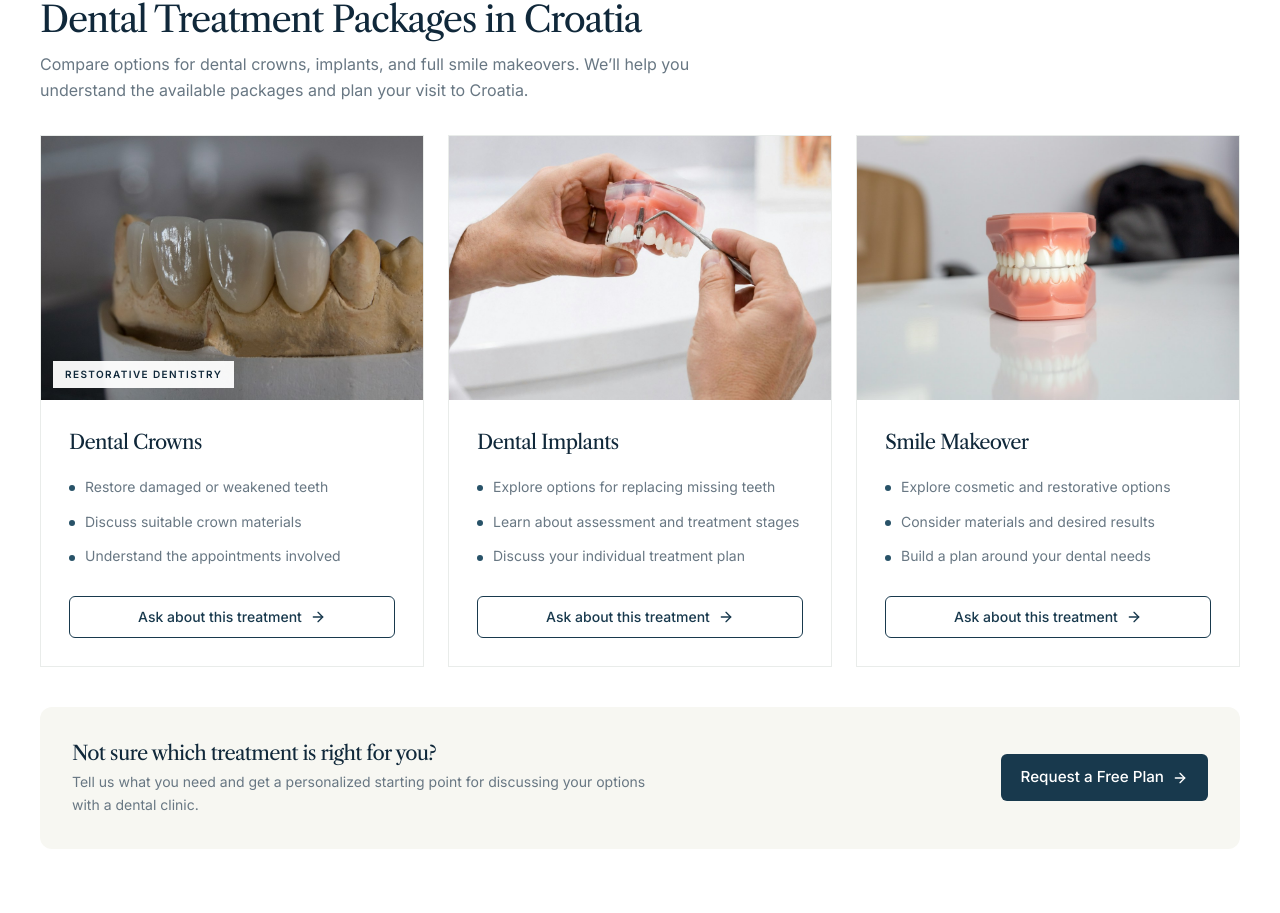
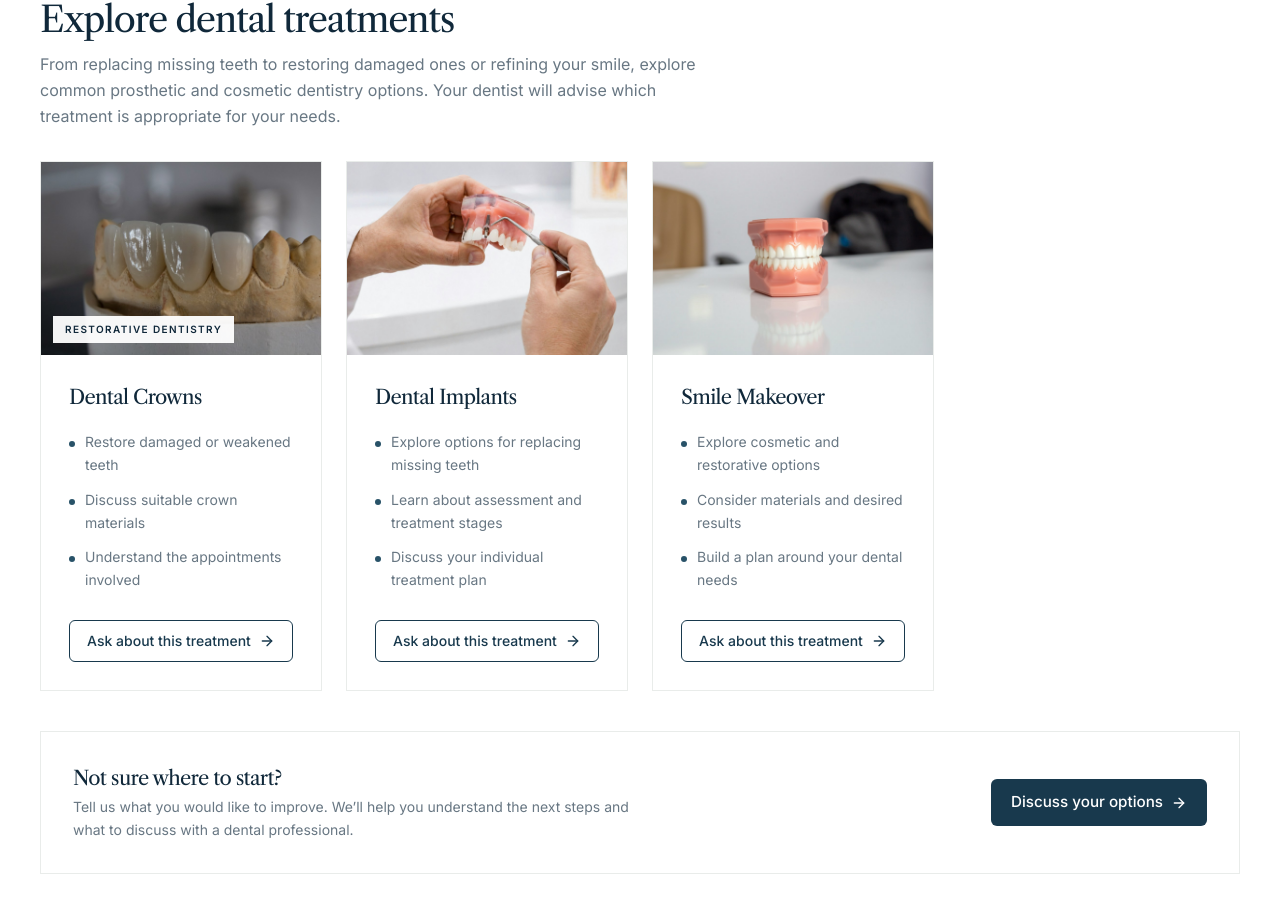
Before and after one commit to ivansusac2209/SmileCroatia, a Vue app: page / in a window 1280 px wide. Shown: the part 2039-2952 px from the top of the page. Built offline with nearby package versions, Linux system fonts and the light colour scheme.

Commit message:
Clarify treatment categories and remove package language

```diff
--- a/src/components/home/FeaturedPackages.vue
+++ b/src/components/home/FeaturedPackages.vue
@@ -8,21 +8,21 @@ import { packages } from '@/data/home'
 <template>
   <section id="dental-treatments" class="scroll-mt-24 py-14 lg:py-20" aria-labelledby="packages-title">
     <div class="container-page">
-      <p class="text-xs font-medium tracking-[0.14em] text-muted">EXPLORE YOUR OPTIONS</p>
-      <h2 id="packages-title" class="mt-2 text-3xl text-navy-900 lg:text-4xl">Dental Treatment Packages in Croatia</h2>
+      <p class="text-xs font-medium tracking-[0.14em] text-muted">DENTISTRY, EXPLAINED CLEARLY</p>
+      <h2 id="packages-title" class="mt-2 text-3xl text-navy-900 lg:text-4xl">Explore dental treatments</h2>
       <p class="mt-3 max-w-2xl leading-relaxed text-muted">
-        Compare options for dental crowns, implants, and full smile makeovers. We’ll help you understand the available packages and plan your visit to Croatia.
+        From replacing missing teeth to restoring damaged ones or refining your smile, explore common prosthetic and cosmetic dentistry options. Your dentist will advise which treatment is appropriate for your needs.
       </p>
-      <div class="mt-8 grid gap-6 sm:grid-cols-2 lg:grid-cols-3">
+      <div class="mt-8 grid gap-6 sm:grid-cols-2 lg:grid-cols-4">
         <PackageCard v-for="pkg in packages" :key="pkg.title" :pkg="pkg" />
       </div>
-      <div class="mt-10 flex flex-col items-start justify-between gap-4 rounded-xl bg-surface p-6 sm:flex-row sm:items-center lg:p-8">
+      <div class="mt-10 flex flex-col items-start justify-between gap-4 border border-line/80 bg-white p-6 sm:flex-row sm:items-center lg:p-8">
         <div>
-          <h3 class="text-xl text-navy-900">Not sure which treatment is right for you?</h3>
-          <p class="mt-1 max-w-xl text-sm leading-relaxed text-muted">Tell us what you need and get a personalized starting point for discussing your options with a dental clinic.</p>
+          <h3 class="text-xl text-navy-900">Not sure where to start?</h3>
+          <p class="mt-1 max-w-xl text-sm leading-relaxed text-muted">Tell us what you would like to improve. We’ll help you understand the next steps and what to discuss with a dental professional.</p>
         </div>
         <BaseButton :to="{ name: 'contact-details' }" class="shrink-0">
-          Request a Free Plan <ArrowRight class="size-4" />
+          Discuss your options <ArrowRight class="size-4" />
         </BaseButton>
       </div>
     </div>
```
